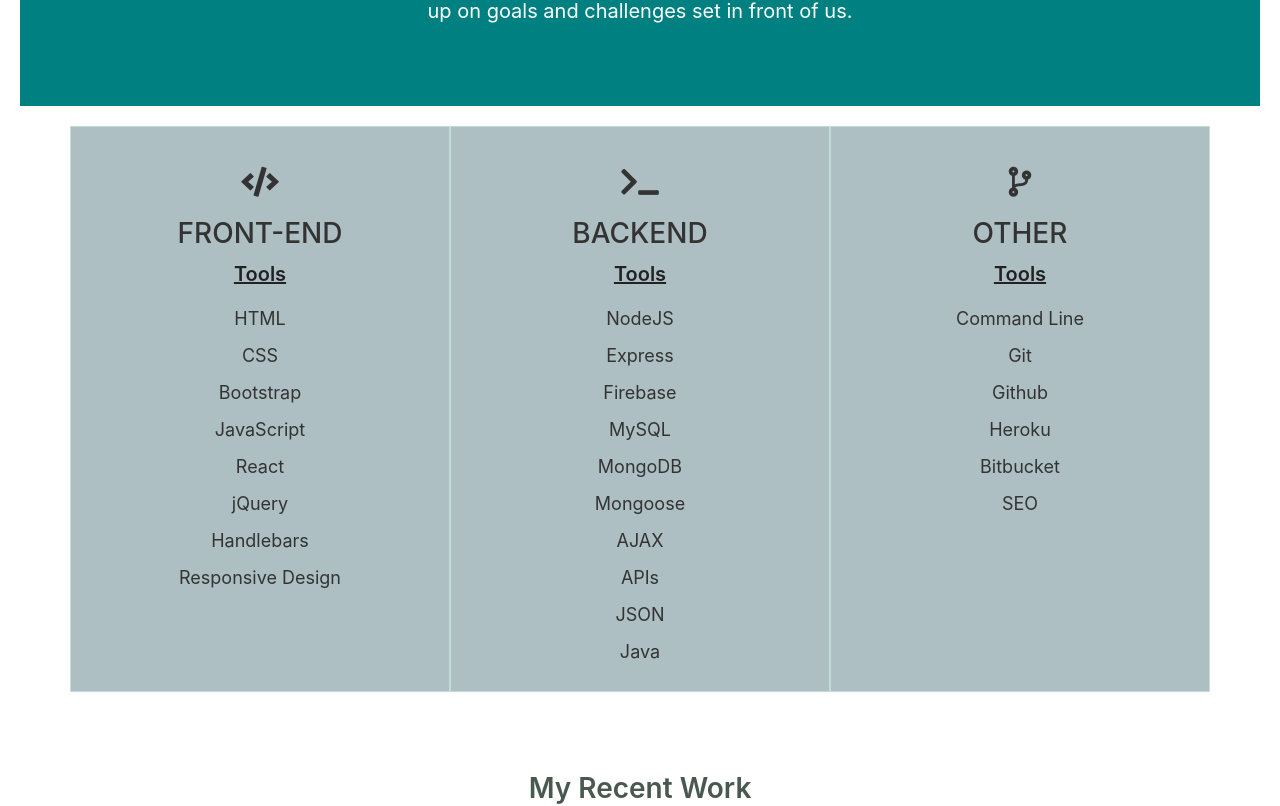
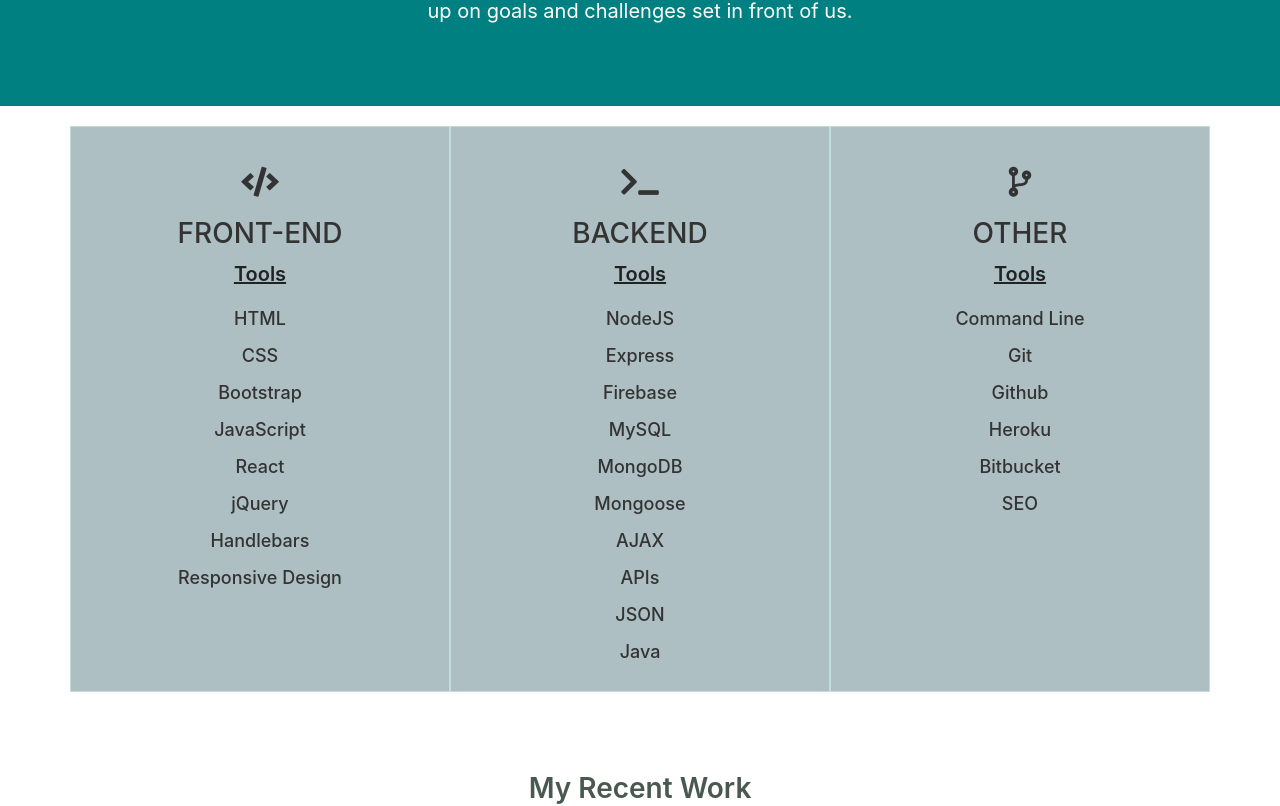
Before and after one commit to Nomad9-0/Oscar-Portfolio, a React (Create React App) app in the folder oscar-portfolio/: page / in a window 1280 px wide. Shown: the part 1020-1826 px from the top of the page. Built offline with nearby package versions, Linux system fonts and the light colour scheme.

Commit message:
styles update

```diff
--- a/oscar-portfolio/src/App.css
+++ b/oscar-portfolio/src/App.css
@@ -6,13 +6,7 @@
 }
 .app {
     text-align: center;
-    width: 1240px;
     margin-right: auto;
     margin-left: auto;
     background-color: #fff;
 }
-@media screen and (max-width: 1240px) {
-    .app{
-        width: auto;
-    }
-}
--- a/oscar-portfolio/src/Skills.css
+++ b/oscar-portfolio/src/Skills.css
@@ -1,5 +1,5 @@
 .skillsContainer {
-    background: #ADBFC3;
+    background: #adbfc3;
     margin-top: 20px;
     color: #333;
 }
@@ -26,7 +26,7 @@
 }
 ul li {
     font-size: 18px;
-    font-weight: 400;
+    font-weight: 500;
     padding-bottom: 10px;
 }
 @media screen and (max-width: 780px) {
```
